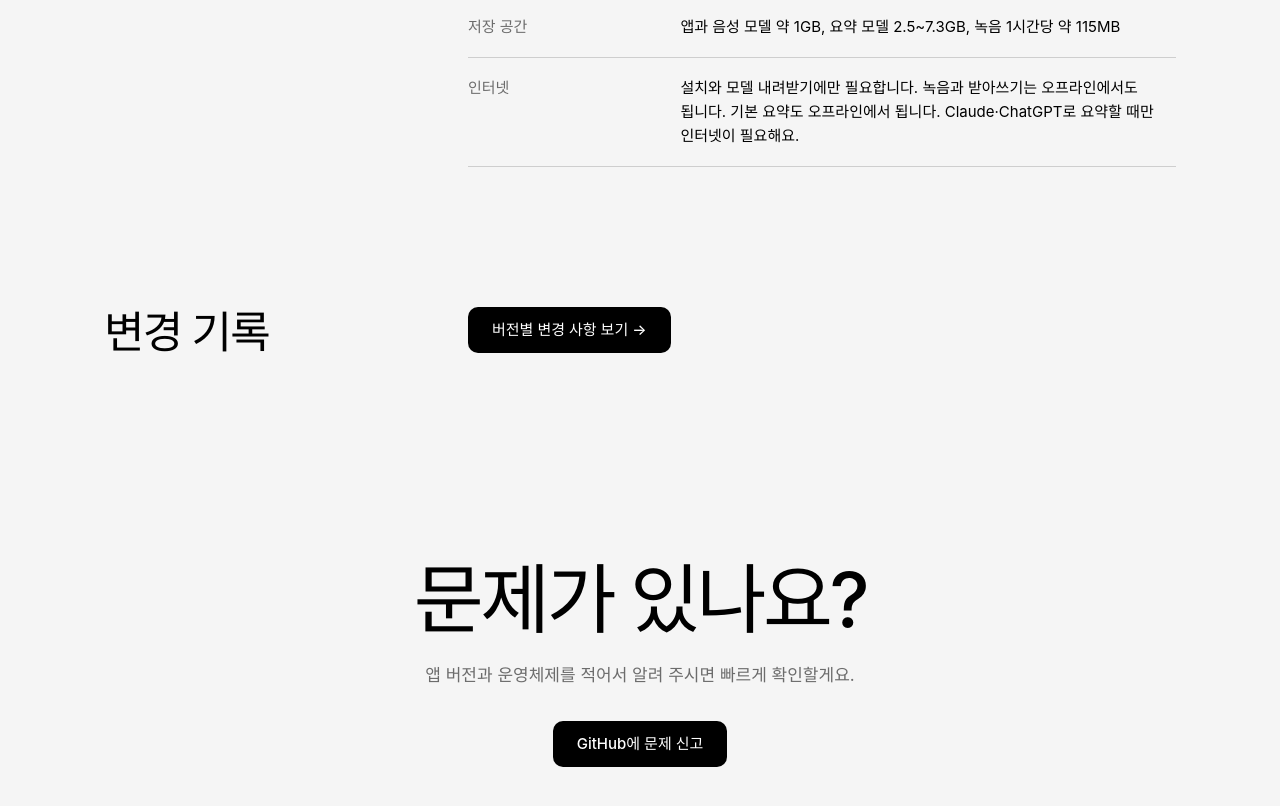
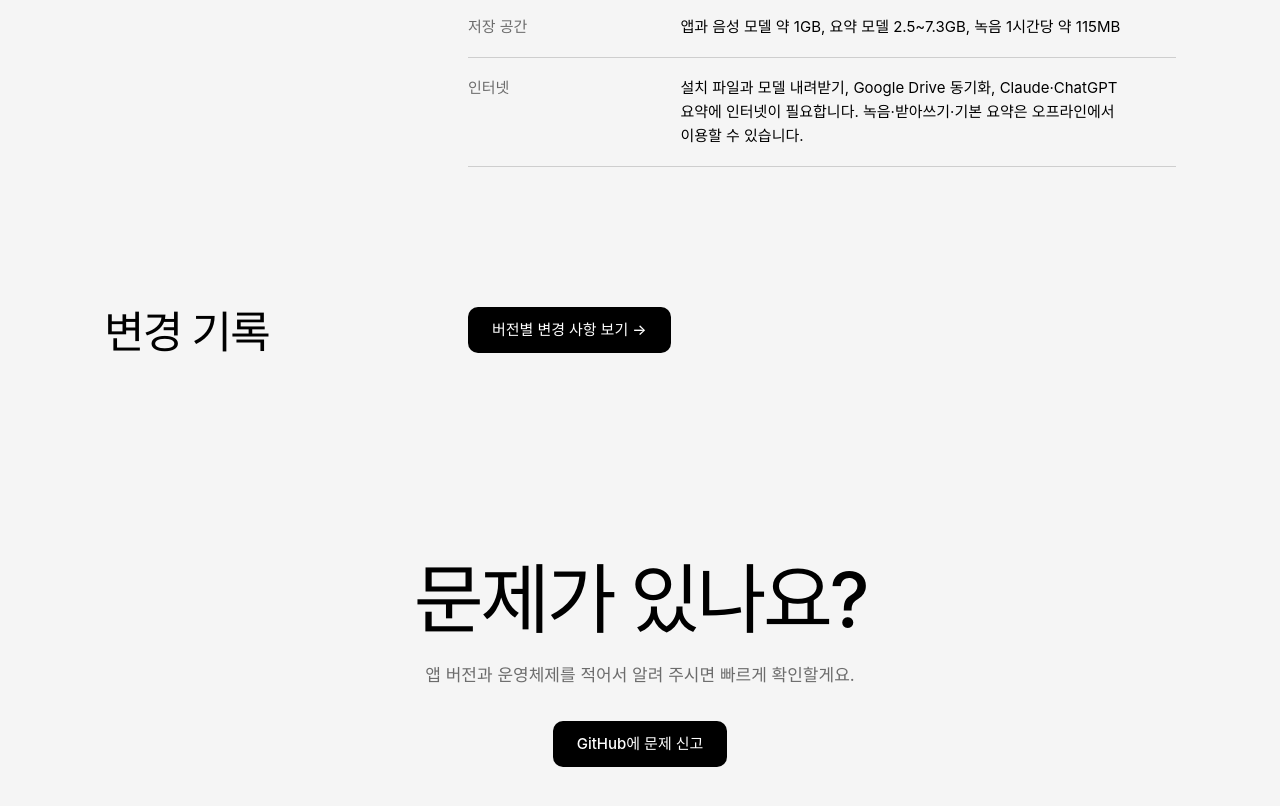
Before and after one commit to designzeroplus-pro/zeronote-site, a plain HTML site: page download.html in a window 1280 px wide. Shown: the part 2146-2952 px from the top of the page. Drawn offline with Linux system fonts and the light colour scheme; no server answers; a web font is replaced by a local one.

Commit message:
List Drive sync among online features

```diff
--- a/download.html
+++ b/download.html
@@ -126,7 +126,7 @@
             <tr><td>프로세서</td><td>Apple Silicon 또는 Intel</td><td>최근 5년 이내 x64 CPU</td></tr>
             <tr><td>메모리</td><td>8GB 이상</td><td>8GB 이상 (16GB 권장)</td></tr>
             <tr><td>저장 공간</td><td colspan="2">앱과 음성 모델 약 1GB, 요약 모델 2.5~7.3GB, 녹음 1시간당 약 115MB</td></tr>
-            <tr><td>인터넷</td><td colspan="2">설치와 모델 내려받기에만 필요합니다. 녹음과 받아쓰기는 오프라인에서도 됩니다. 기본 요약도 오프라인에서 됩니다. Claude·ChatGPT로 요약할 때만 인터넷이 필요해요.</td></tr>
+            <tr><td>인터넷</td><td colspan="2">설치 파일과 모델 내려받기, Google Drive 동기화, Claude·ChatGPT 요약에 인터넷이 필요합니다. 녹음·받아쓰기·기본 요약은 오프라인에서 이용할 수 있습니다.</td></tr>
           </tbody>
         </table>
       </div>
```
